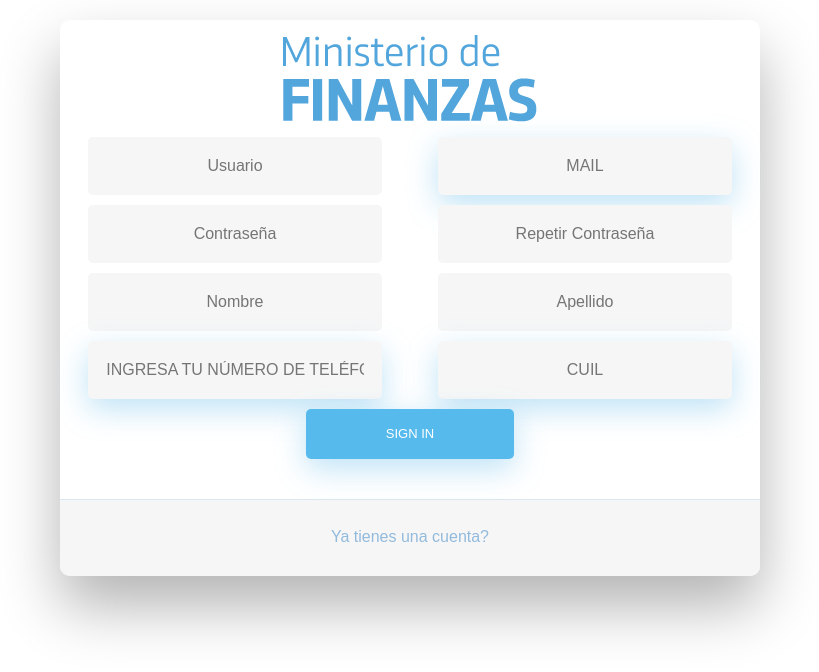
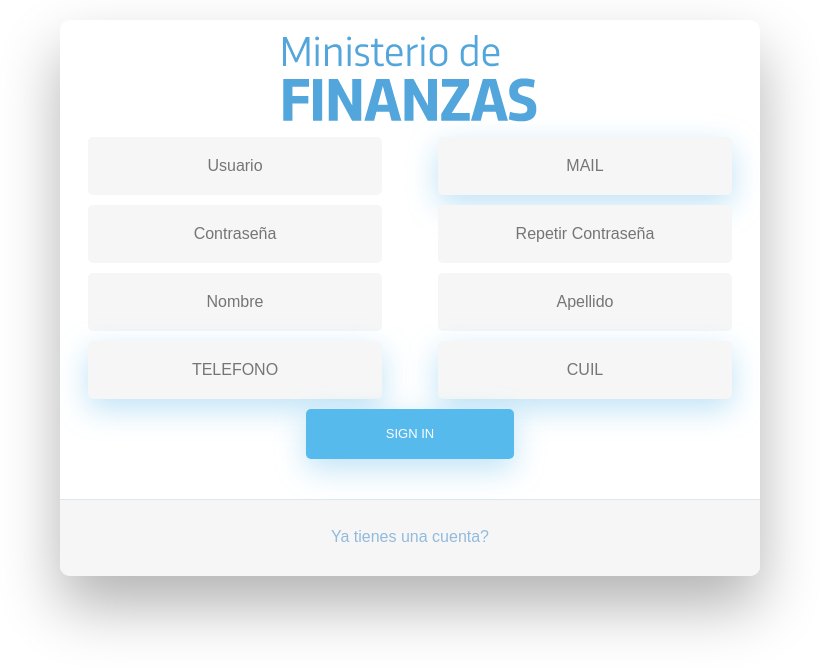
Before and after one commit to MateMar04/financiation, a React (Create React App) app in the folder financiation-react/: page / in a window 1280 px wide. Shown: the top 672 px of the page, without its empty margins (230-1049 px from the left). Built offline with nearby package versions, Linux system fonts and the light colour scheme.

Commit message:
Update signIn.js

```diff
--- a/financiation-react/src/Components/signIn.js
+++ b/financiation-react/src/Components/signIn.js
@@ -19,17 +19,17 @@ function Signinform() {
                                     <input type='text' placeholder='Usuario' />
                                     <input type='text' placeholder='Contraseña' />
                                     <input type='text' placeholder='Nombre' />
-                                    <input type="tel" id="botones" name="phone" placeholder="Ingresa tu número de teléfono" pattern="^\d{4}\s\d{3}-\d{4}$"></input>
+                                    <input type="tel" id="botones" name="phone" placeholder="Telefono" pattern=""></input>
                                 </div>
                                 <div class='col-lg-6'>
                                     <input type='email' placeholder='Mail' id='botones' />
                                     <input type='password' placeholder='Repetir Contraseña' />
                                     <input type='text' placeholder='Apellido' />
-                                    <input type='tel' placeholder='Cuil' id='botones' pattern="^[0-9]{3}-?[0-9]{7}$" />
+                                    <input type='tel' placeholder='Cuil' id='botones' pattern="" />
                                 </div>
                             </div>
                         </div>
-                        <input class="inputizquierda" type="submit" className="fadeIn fourth" value="Sign In" />
+                        <input class="inputizquierda" type="submit" className="fadeIn fourth" value="SIGN IN" />
 
                     </form>
 
```
